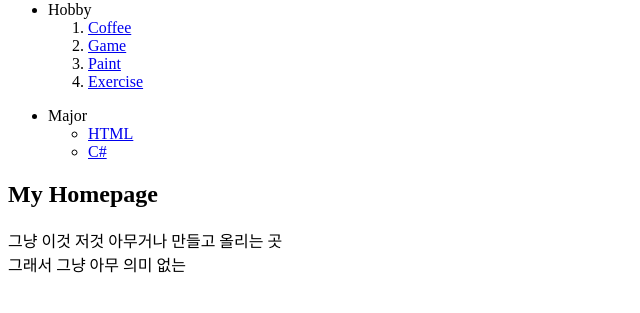
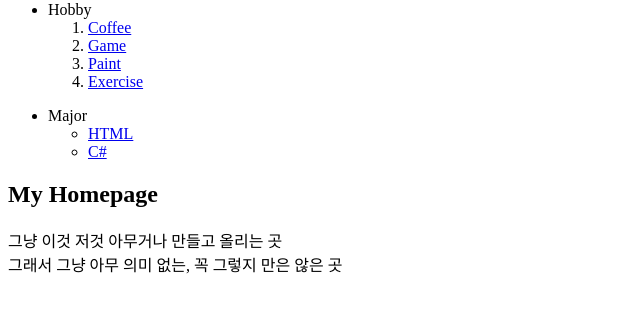
Before and after one commit to GuSungsoo/web1, a plain HTML site: page index.html in a window 1280 px wide. Shown: the part 79-392 px from the top of the page, without its empty margins (0-640 px from the left). Drawn offline with Linux system fonts and the light colour scheme.

Commit message:
메인 화면 본문 수정

```diff
--- a/index.html
+++ b/index.html
@@ -23,6 +23,6 @@
       </ul>
     </ul>
     <h2>My Homepage</h2>
-    <p>그냥 이것 저것 아무거나 만들고 올리는 곳<br> 그래서 그냥 아무 의미 없는 </p>
+    <p>그냥 이것 저것 아무거나 만들고 올리는 곳<br> 그래서 그냥 아무 의미 없는, 꼭 그렇지 만은 않은 곳</p>
   </body>
 </html>
```
